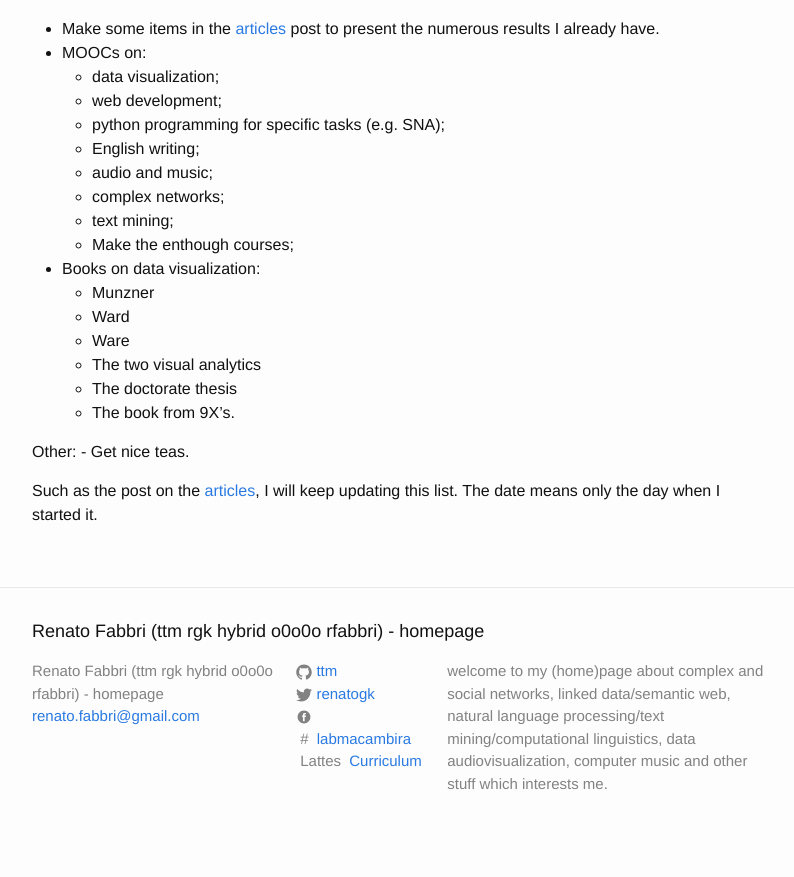
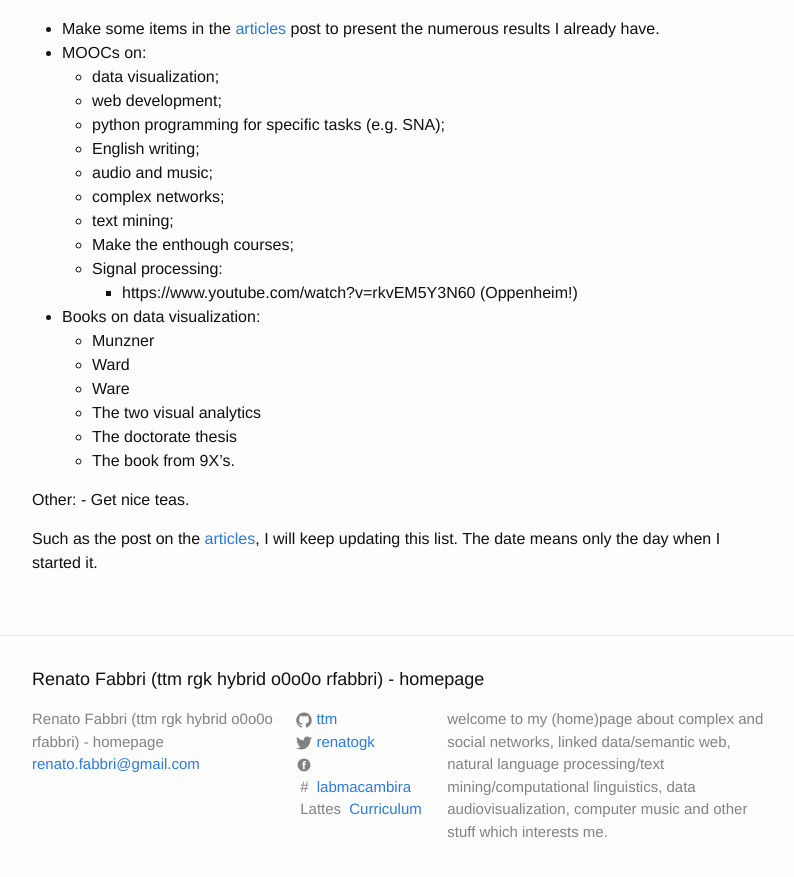
Before and after one commit to ttm/ttm.github.io, a Jekyll site: the page built from _posts/2017-10-04-list-of-workstation-enhancements.markdown, in a window 1280 px wide and 900 px high, scrolled down 1857 px. Shown: the top 877 px of the window, without its empty margins (238-1032 px from the left). Built offline with Jekyll 4.4.1, drawn with Linux system fonts in a browser that asks for light colours; comment, search, counter and statistics services are not loaded; before the commit the page ends 2712 px from its top, so only the background shows below that.

Commit message:
random updates

```diff
--- a/_posts/2017-09-11-list-of-articles.markdown
+++ b/_posts/2017-09-11-list-of-articles.markdown
@@ -168,8 +168,8 @@ Be m_i a set of measurements.
 m'_i = m_i or m'= d(m+i) (distancia entre os dados, normaliza com media e desvio padrao)
 F_k(m_i) = c_k, frequencia e fase do seu conjunto de dados.
 Eles podem ser ordenados pelo valor deles mesmo, em ordem crescente,
-
 Each octave is a sinudoid if you make the fourier transform.
+* Métodos de vis científica para visinfo : revisão da literatura q já faz isso, possibilidades teóricas e aplicação p redes, texto, audo e música.
 
 
 [1]: https://github.com/ttm/ontologyEnhancements/raw/master/article.pdf
--- a/_posts/2017-10-04-list-of-workstation-enhancements.markdown
+++ b/_posts/2017-10-04-list-of-workstation-enhancements.markdown
@@ -5,7 +5,6 @@ categories: research
 comments: true
 published: true
 ---
-
 I enhanced my laptop environment recently with:
 * Byobu: for avoiding many terminal tabs and windows
 * Vim 8: for True Color, python scripting and latest improvements.
@@ -90,6 +89,8 @@ results I already have.
 	- complex networks;
 	- text mining;
 	- Make the enthough courses;
+	- Signal processing:
+	  * https://www.youtube.com/watch?v=rkvEM5Y3N60 (Oppenheim!)
 * Books on data visualization:
 	- Munzner
 	- Ward
```
